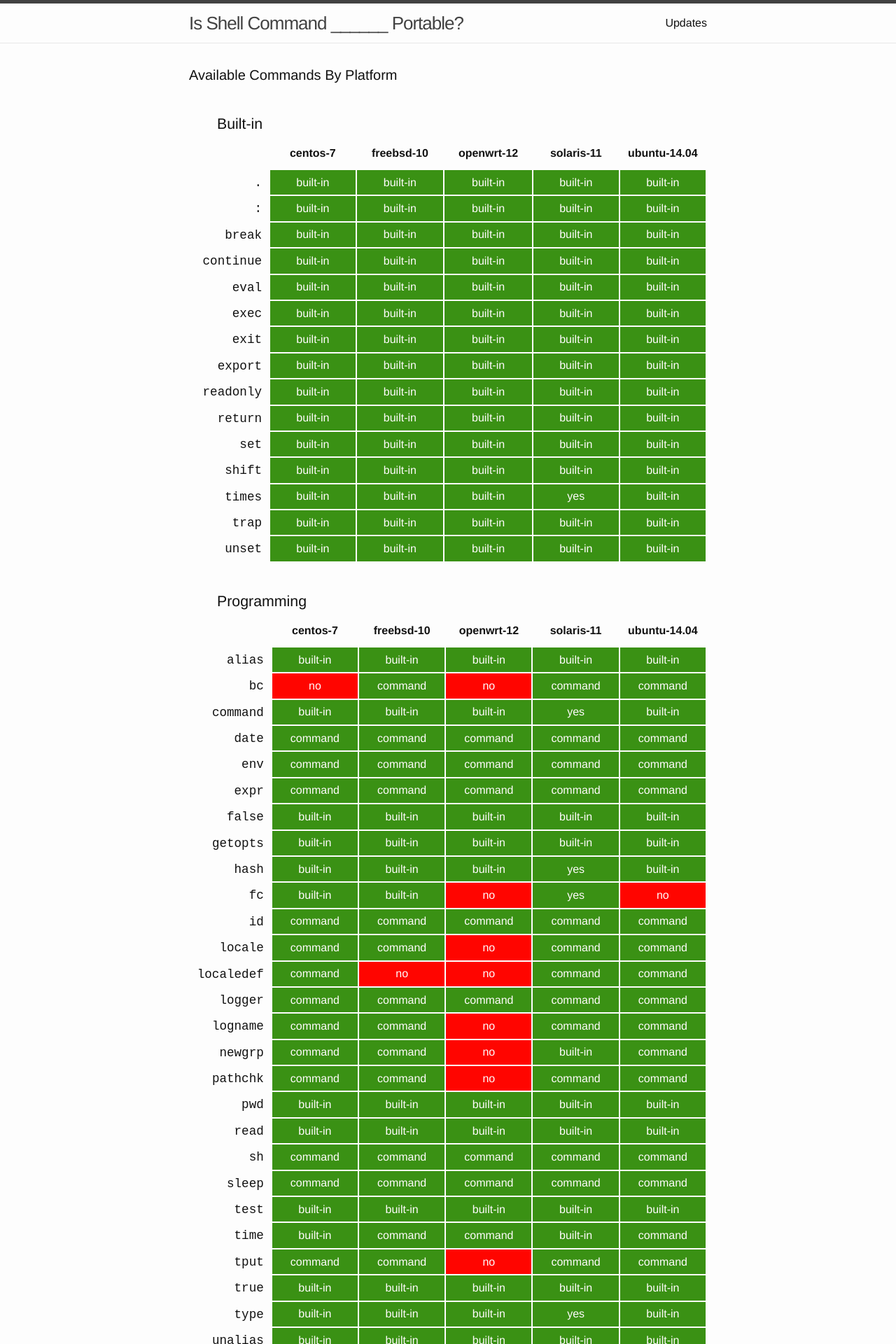
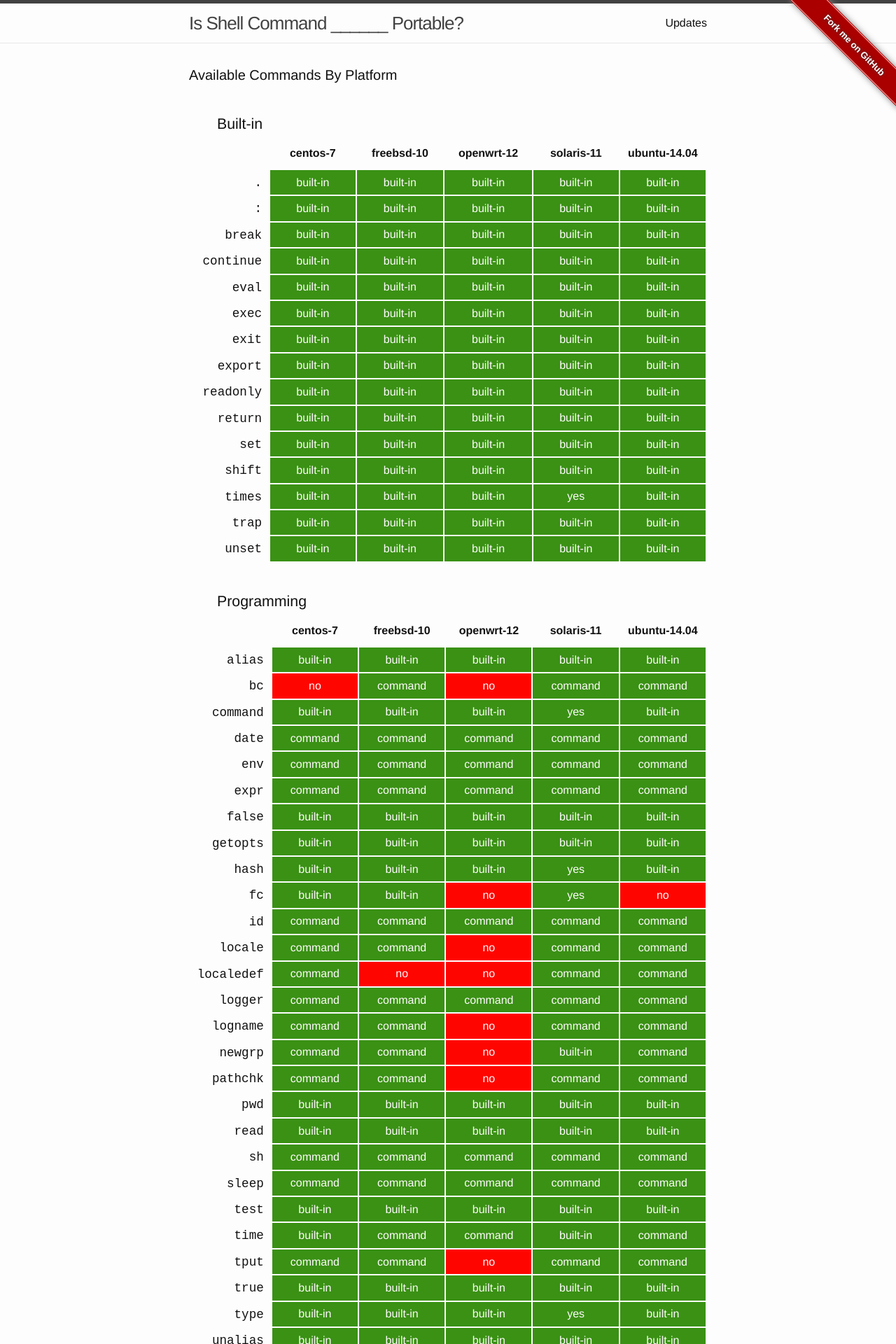
Before and after one commit to mkropat/is-shell-portable, a Jekyll site: the page built from index.html, in a window 1280 px wide. Shown: the top 1920 px of the page at 70% size. Built offline with Jekyll 4.4.1, drawn with Linux system fonts in a browser that asks for light colours.

Commit message:
Add fork me ribbon

```diff
--- a/_includes/header.html
+++ b/_includes/header.html
@@ -24,4 +24,8 @@
 
   </div>
 
+  <div class="ribbon">
+    <a href="https://github.com/mkropat/is-shell-portable">Fork me on GitHub</a>
+  </div>
+
 </header>
--- /dev/null
+++ b/_sass/_ribbon.scss
@@ -0,0 +1,31 @@
+// Taken from here:
+// https://rgardler.github.io/2015/07/20/adding-github-forkme-in-css-to-jekyll-site/
+
+.ribbon {
+  background-color: #a00;
+  overflow: hidden;
+  white-space: nowrap;
+  position: absolute;
+  right: -50px;
+  top: 40px;
+  -webkit-transform: rotate(45deg);
+     -moz-transform: rotate(45deg);
+      -ms-transform: rotate(45deg);
+       -o-transform: rotate(45deg);
+          transform: rotate(45deg);
+   -webkit-box-shadow: 0 0 10px #888;
+     -moz-box-shadow: 0 0 10px #888;
+          box-shadow: 0 0 10px #888;
+  text-shadow: 0 0 5px #444;
+}
+
+.ribbon a {
+  border: 1px solid #faa;
+  color: #fff;
+  display: block;
+  font: bold 81.25% 'Helvetica Neue', Helvetica, Arial, sans-serif;
+  margin: 1px 0;
+  padding: 10px 50px;
+  text-align: center;
+  text-decoration: none;
+}
--- a/css/main.scss
+++ b/css/main.scss
@@ -48,6 +48,7 @@ $on-laptop:        800px;
 @import
         "base",
         "layout",
+        "ribbon",
         "shell-portable",
         "syntax-highlighting"
 ;
```
